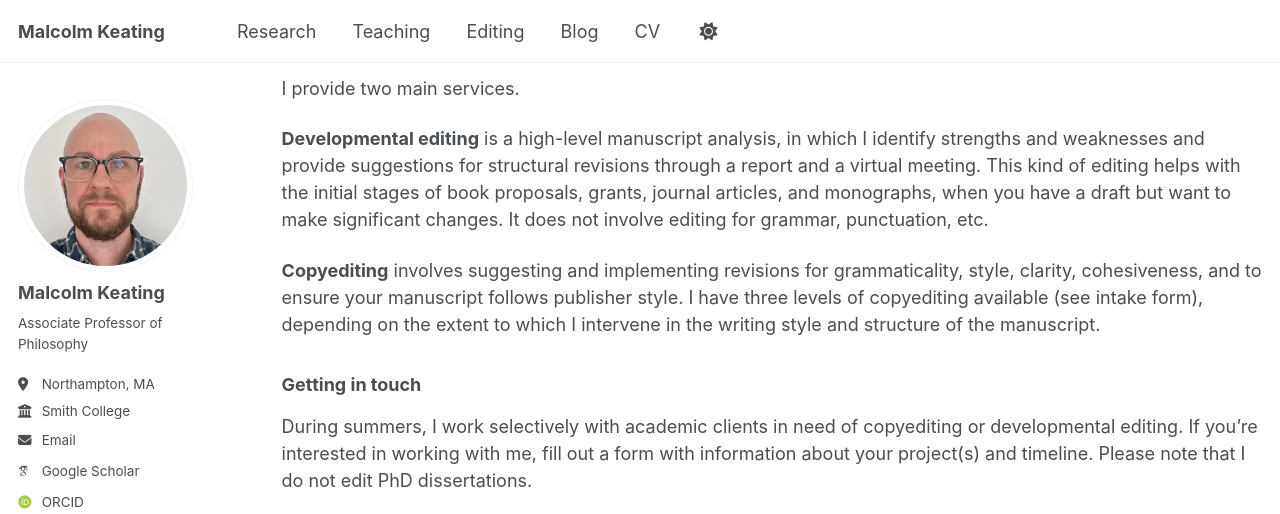
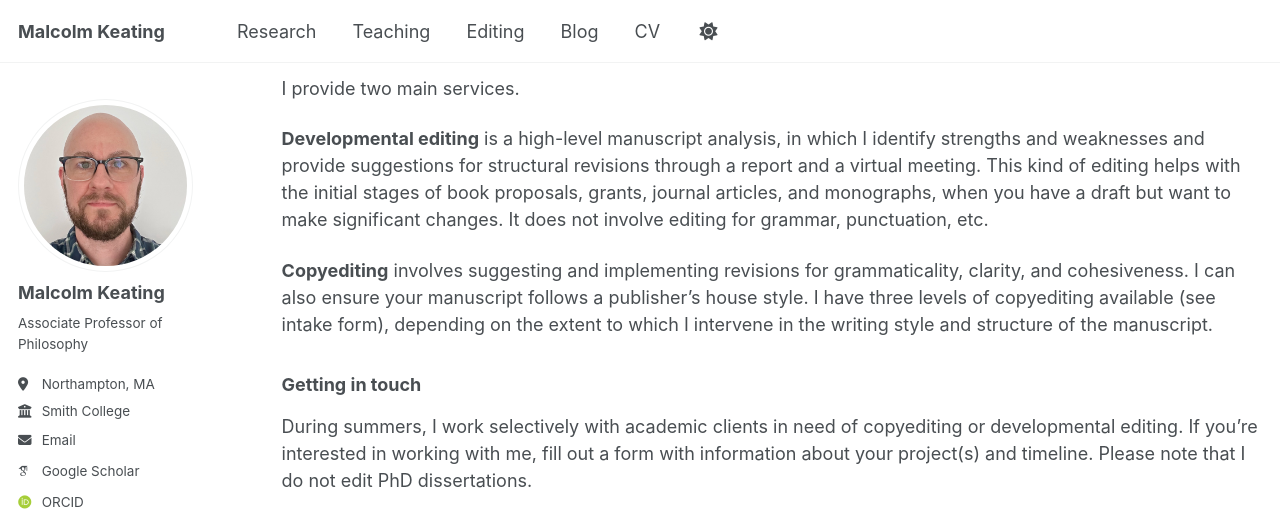
Before and after one commit to malcolmkeating/malcolmkeating.github.io, a Jekyll site: the page built from _pages/editing.md, in a window 1280 px wide and 900 px high, scrolled down 837 px, cut to the strip 0-514 px from the top of the window. Built offline with Jekyll 4.4.1, drawn with Linux system fonts in a browser that asks for light colours; some web fonts are replaced; a script bundle is joined from its source files by our own code; library files that are not in the unit come from our copies.

Commit message:
Update editing.md

```diff
--- a/_pages/editing.md
+++ b/_pages/editing.md
@@ -27,7 +27,7 @@ I provide two main services.
 
 **Developmental editing** is a high-level manuscript analysis, in which I identify strengths and weaknesses and provide suggestions for structural revisions through a report and a virtual meeting. This kind of editing helps with the initial stages of book proposals, grants, journal articles, and monographs, when you have a draft but want to make significant changes. It does not involve editing for grammar, punctuation, etc.
 
-**Copyediting** involves suggesting and implementing revisions for grammaticality, style, clarity, cohesiveness, and to ensure your manuscript follows publisher style. I have three levels of copyediting available (see intake form), depending on the extent to which I intervene in the writing style and structure of the manuscript.
+**Copyediting** involves suggesting and implementing revisions for grammaticality, clarity, and cohesiveness. I can also ensure your manuscript follows a publisher's house style. I have three levels of copyediting available (see intake form), depending on the extent to which I intervene in the writing style and structure of the manuscript.
 
 ### Getting in touch ###
 
```
